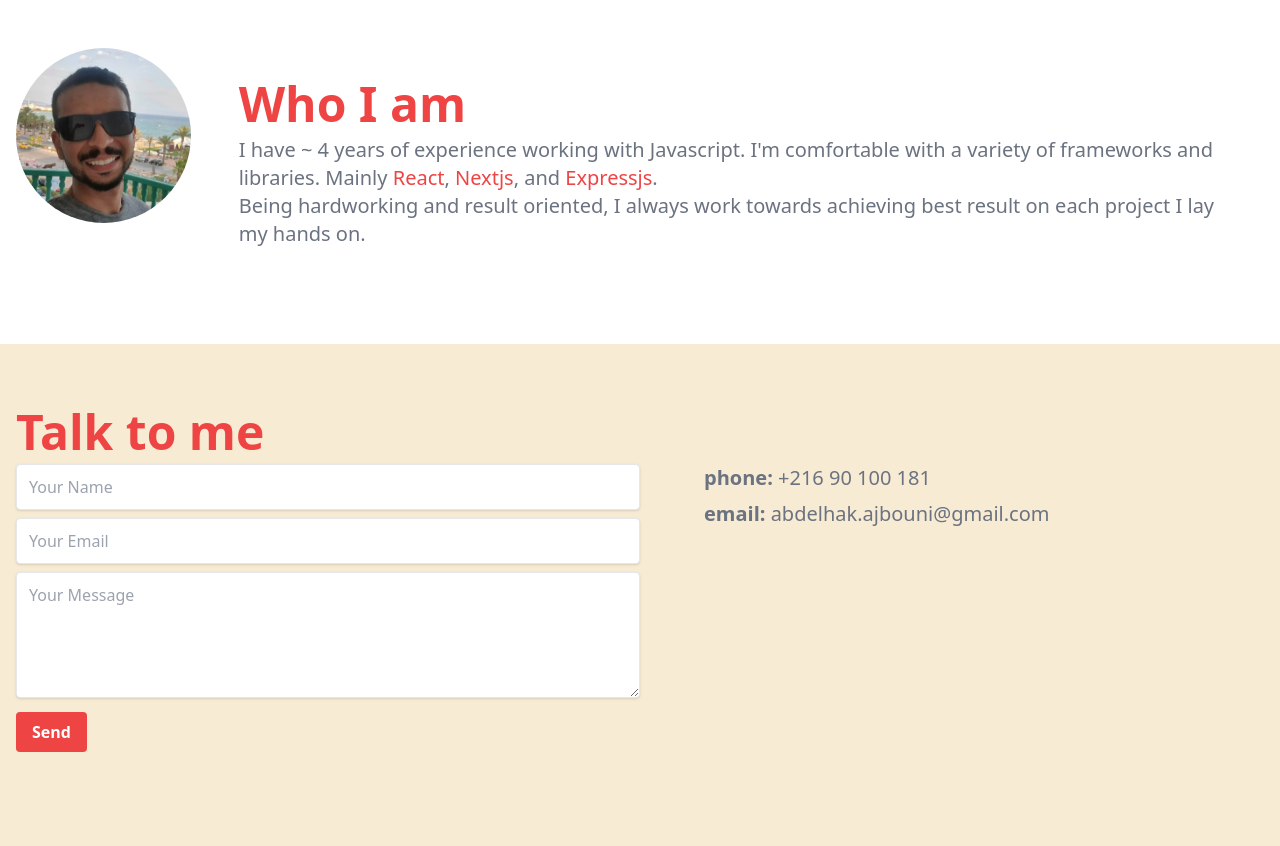
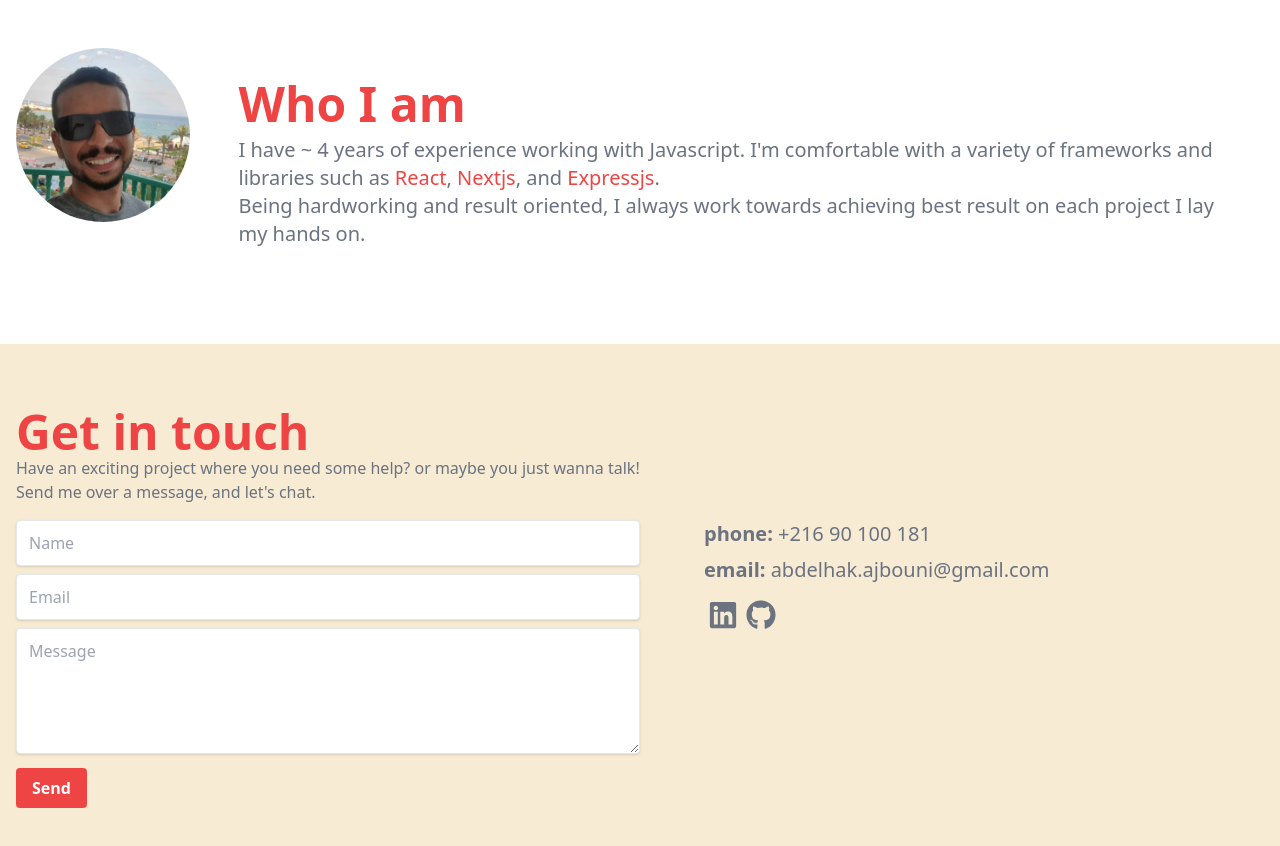
Before and after one commit to abdelhak-ajbouni/portfolio, a Next.js app: page / in a window 1280 px wide. Shown: the part 760-1606 px from the top of the page. Built offline with nearby package versions, Linux system fonts and the light colour scheme.

Commit message:
create send email endpoint || finish Contact form

```diff
--- a/package.json
+++ b/package.json
@@ -15,13 +15,17 @@
   },
   "dependencies": {
     "next": "12.0.8",
+    "nodemailer": "^6.7.2",
     "react": "17.0.2",
     "react-dom": "17.0.2",
     "react-hook-form": "^7.27.0",
-    "react-icons": "^4.3.1"
+    "react-hot-toast": "^2.2.0",
+    "react-icons": "^4.3.1",
+    "react-query": "^3.34.15"
   },
   "devDependencies": {
     "@types/node": "17.0.8",
+    "@types/nodemailer": "^6.4.4",
     "@types/react": "17.0.38",
     "autoprefixer": "^10.4.2",
     "eslint": "8.6.0",
--- a/src/components/About.tsx
+++ b/src/components/About.tsx
@@ -11,8 +11,8 @@ export default function About({ }: Props) {
       <div className="about-text mx-12 my-8">
         <h2 className="text-5xl text-red-500 font-bold mb-2">Who I am</h2>
         <p className="text-xl text-gray-500">
-          I have ~ 4 years of experience working with Javascript. I&apos;m comfortable with a variety of frameworks and libraries.
-          Mainly <span className="text-red-500">React</span>, <span className="text-red-500">Nextjs</span>, and <span className="text-red-500">Expressjs</span>.
+          I have ~ 4 years of experience working with Javascript. I&apos;m comfortable with a variety of frameworks and libraries
+          such as <span className="text-red-500">React</span>, <span className="text-red-500">Nextjs</span>, and <span className="text-red-500">Expressjs</span>.
         </p>
         <p className="text-xl text-gray-500">
           Being hardworking and result oriented, I always work towards achieving best result on each project I lay my hands on.
--- a/src/components/Contact.tsx
+++ b/src/components/Contact.tsx
@@ -1,24 +1,51 @@
-import { useState } from 'react';
 import { useForm } from "react-hook-form";
+import { useMutation } from 'react-query';
+import toast from 'react-hot-toast';
 
 import TextField from './common/TextField';
 import TextArea from './common/TextArea';
 import Button from './common/Button';
+import Connections from "./Connections";
+import { sendEmail } from 'src/libs/api';
 
 export default function Contact({ }: Props) {
-  const { register, handleSubmit } = useForm();
-  const [result, setResult] = useState({});
+  const { register, reset, clearErrors, handleSubmit, formState: { errors } } = useForm<FormInputs>();
+  const { mutate: sendEmailMutation, isLoading } = useMutation(sendEmail, {
+    onSuccess: () => {
+      toast.success('Nice! I\'ll get back to you soon.');
+      reset()
+      clearErrors(["name", "email", "message"])
+    },
+    onError: () => {
+      toast.error('Oops! email wasn\'t sent.');
+    }
+  })
 
   return (
     <div id="contact" className="contact mb-32">
-      <h2 className="text-5xl text-red-500 font-bold mb-2">Talk to me</h2>
+      <h2 className="text-5xl text-red-500 font-bold ">Get in touch</h2>
+      <p className="text-l text-gray-500">Have an exciting project where you need some help? or maybe you just wanna talk!</p>
+      <p className="text-l text-gray-500 mb-4">Send me over a message, and let&apos;s chat.</p>
       <div className='flex'>
-        <form className='w-1/2' onSubmit={handleSubmit((data) => setResult(data))}>
-          <TextField register={register} label="Your Name" />
-          <TextField register={register} label="Your Email" />
-          <TextArea register={register} label="Your Message" />
+        <form className='w-1/2' onSubmit={handleSubmit((data) => sendEmailMutation(data))}>
+          <div className="relative">
+            <TextField register={register} label="Name" required />
+            {errors.name?.type === 'required' && <p className="text-sm text-red-500 absolute right-[15px] top-[15px]">Whats your name?</p>}
+          </div>
+          <div className="relative">
+            <TextField register={register} label="Email" required />
+            {errors.email?.type === 'required' && <p className="text-sm text-red-500 absolute right-[15px] top-[15px]">Whats your email?</p>}
+          </div>
+          <div className="relative">
+            <TextArea register={register} label="Message" required />
+            {errors.message?.type === 'required' && <p className="text-sm text-red-500 absolute right-[15px] top-[15px]">Whats your message?</p>}
+          </div>
 
-          <Button loading={false}>Send</Button>
+          <Button
+            label="Send"
+            type="submit"
+            loading={isLoading}
+          />
         </form>
         <div className='w-1/2 px-16'>
           <p className="text-xl text-gray-500 mb-2">
@@ -27,10 +54,17 @@ export default function Contact({ }: Props) {
           <p className="text-xl text-gray-500 mb-2">
             <b>email:</b> abdelhak.ajbouni@gmail.com
           </p>
+          <Connections />
         </div>
       </div>
-    </div >
+    </div>
   );
 }
 
+type FormInputs = {
+  name: string;
+  email: string;
+  message: string;
+}
+
 type Props = {}
--- a/src/components/common/Button.tsx
+++ b/src/components/common/Button.tsx
@@ -1,4 +1,4 @@
-export default function Button({ className, label, loading, secondary, onClick, children }: Props) {
+export default function Button({ className, label, type, loading, disabled, secondary, onClick, children }: Props) {
 
   const getClassNames = `
     button
@@ -9,8 +9,10 @@ export default function Button({ className, label, loading, secondary, onClick,
   `;
 
   return (
-    <button className={getClassNames}
-      disabled={loading}
+    <button
+      className={getClassNames}
+      type={type}
+      disabled={loading || disabled}
       onClick={onClick}
     >
       {loading ? 'Loading...' : children || label}
@@ -21,7 +23,9 @@ export default function Button({ className, label, loading, secondary, onClick,
 Button.defaultProps = {
   className: "",
   label: '',
+  type: 'submit',
   loading: false,
+  disabled: false,
   secondary: false,
   onClick: () => { },
   children: null,
@@ -30,7 +34,9 @@ Button.defaultProps = {
 type Props = {
   className?: string;
   label?: string;
+  type?: "submit" | "button" | "reset" | undefined;
   loading?: boolean;
+  disabled?: boolean;
   secondary?: boolean;
   onClick?: () => void;
   children?: React.ReactNode;
--- a/src/components/common/TextArea.tsx
+++ b/src/components/common/TextArea.tsx
@@ -1,18 +1,26 @@
 import { toCamelCase } from 'src/libs/functions';
 
-export default function TextArea({ label, placeholder, register }: Props) {
+export default function TextArea({ label, placeholder, required, register }: Props) {
   return <textarea
     className='shadow appearance-none border rounded w-full mb-2 p-3 text-gray-700 leading-tight focus:outline-none focus:shadow-outline'
     label={label}
     placeholder={placeholder || label}
     aria-label={label}
     rows={5}
-    {...register(toCamelCase(label))}
+    {...register(toCamelCase(label), { required })}
   />;
+}
+
+TextArea.defaultProps = {
+  label: '',
+  placeholder: '',
+  required: false,
+  register: () => { },
 }
 
 type Props = {
   label: string;
   placeholder?: string;
+  required?: boolean;
   register: any;
 }
--- a/src/components/common/TextField.tsx
+++ b/src/components/common/TextField.tsx
@@ -1,17 +1,25 @@
 import { toCamelCase } from 'src/libs/functions';
 
-export default function TextField({ label, placeholder, register }: Props) {
+export default function TextField({ label, placeholder, required, register }: Props) {
   return <input
     className='shadow appearance-none border rounded w-full mb-2 p-3 text-gray-700 leading-tight focus:outline-none focus:shadow-outline'
     label={label}
     placeholder={placeholder || label}
     aria-label={label}
-    {...register(toCamelCase(label))}
+    {...register(toCamelCase(label), { required })}
   />;
+}
+
+TextField.defaultProps = {
+  label: '',
+  placeholder: '',
+  required: false,
+  register: () => { },
 }
 
 type Props = {
   label: string;
   placeholder?: string;
+  required?: boolean;
   register: any;
 }
--- /dev/null
+++ b/src/libs/api/index.ts
@@ -0,0 +1,19 @@
+export function sendEmail(params: Params) {
+  return fetch(
+    "/api/email",
+    {
+      headers: {
+        'Accept': 'application/json',
+        'Content-Type': 'application/json'
+      },
+      method: "POST",
+      body: JSON.stringify(params)
+    }
+  ).then((res) => res.json())
+}
+
+type Params = {
+  name: string,
+  email: string,
+  message: string
+}
--- a/src/pages/_app.tsx
+++ b/src/pages/_app.tsx
@@ -1,19 +1,26 @@
 import type { AppProps } from 'next/app'
+import { QueryClient, QueryClientProvider } from "react-query";
+import { Toaster } from 'react-hot-toast';
 
 import TopBar from "src/components/TopBar"
 
 import 'styles/globals.css'
 
-function MyApp({
+const queryClient = new QueryClient();
+
+function App({
   Component,
   pageProps
 }: AppProps) {
   return (
-    <div className='app'>
-      <TopBar />
-      <Component {...pageProps} />
-    </div>
+    <QueryClientProvider client={queryClient}>
+      <div className='app'>
+        <TopBar />
+        <Component {...pageProps} />
+        <Toaster />
+      </div>
+    </QueryClientProvider>
   )
 }
 
-export default MyApp
+export default App
--- /dev/null
+++ b/src/pages/api/email.ts
@@ -0,0 +1,40 @@
+import type { NextApiRequest, NextApiResponse } from 'next'
+const nodemailer = require('nodemailer')
+
+const { NODE_ENV, MAIL_ADDRESS, MAIL_PASSWORD } = process.env
+const isDev = NODE_ENV === 'development'
+const transporter = nodemailer.createTransport({
+  service: 'gmail',
+  auth: {
+    user: MAIL_ADDRESS,
+    pass: MAIL_PASSWORD,
+  },
+  secure: true,
+  logger: isDev,
+});
+
+export default function handler(req: NextApiRequest, res: NextApiResponse) {
+  if (req.method === 'POST') {
+    const mailData = {
+      from: req.body.email,
+      to: MAIL_ADDRESS,
+      subject: `[abdelhak-ajbouni.github.io] Message From ${req.body.name}`,
+      text: req.body.message + " | Sent from: " + req.body.email,
+      html: `<div>${req.body.message}</div><p>Sent from:${req.body.email}</p>`
+    }
+
+    // TODO: set sendMail types
+    transporter.sendMail(mailData, function (err: any, info: any) {
+      if (err) {
+        console.log(err)
+        res.status(500).json({ success: false, message: 'cannot send email', error: err })
+      } else {
+        console.log(info)
+        res.status(200).json({ success: true, message: 'email sent successfully', data: info })
+      }
+    })
+  } else {
+    // Handle any other HTTP method
+    res.status(404).json({ message: 'Not Found' });
+  }
+}
```
Also changed, not shown: 1 other file (tests, documents, lock files or other folders).
